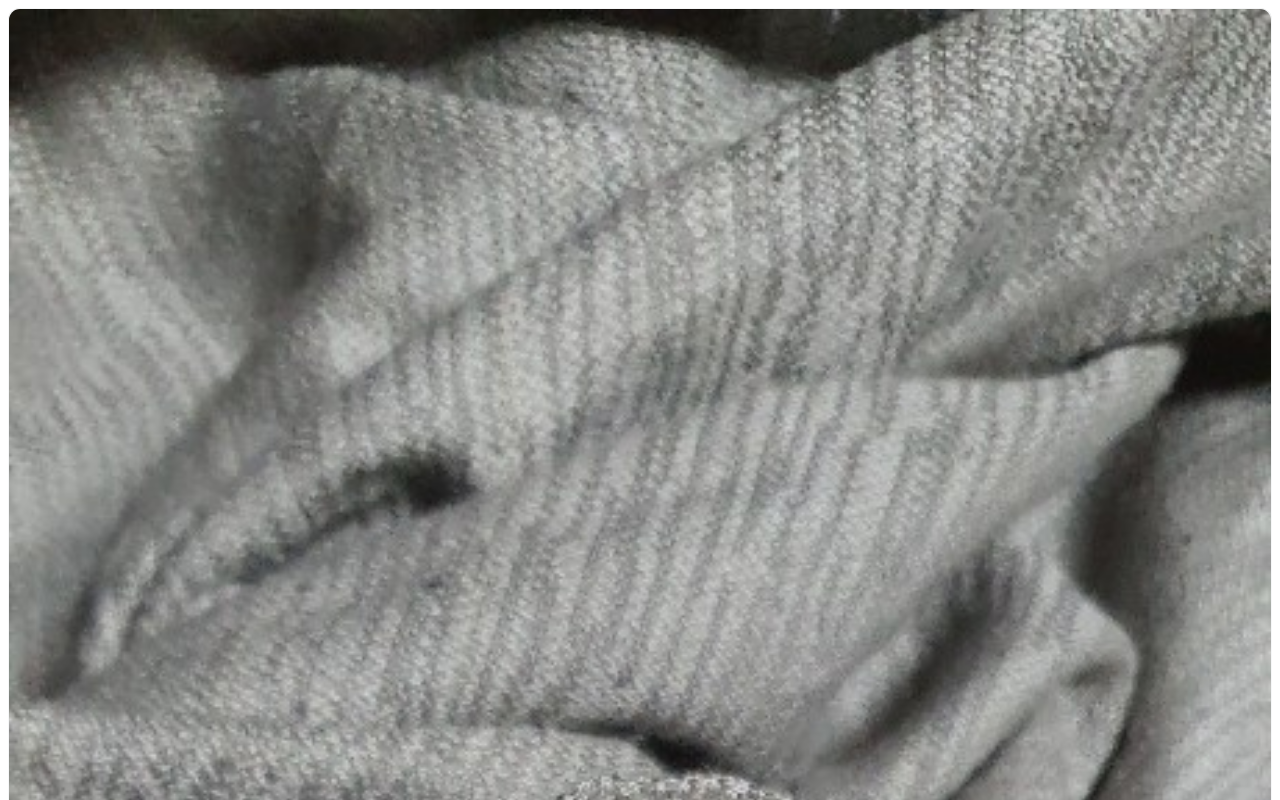
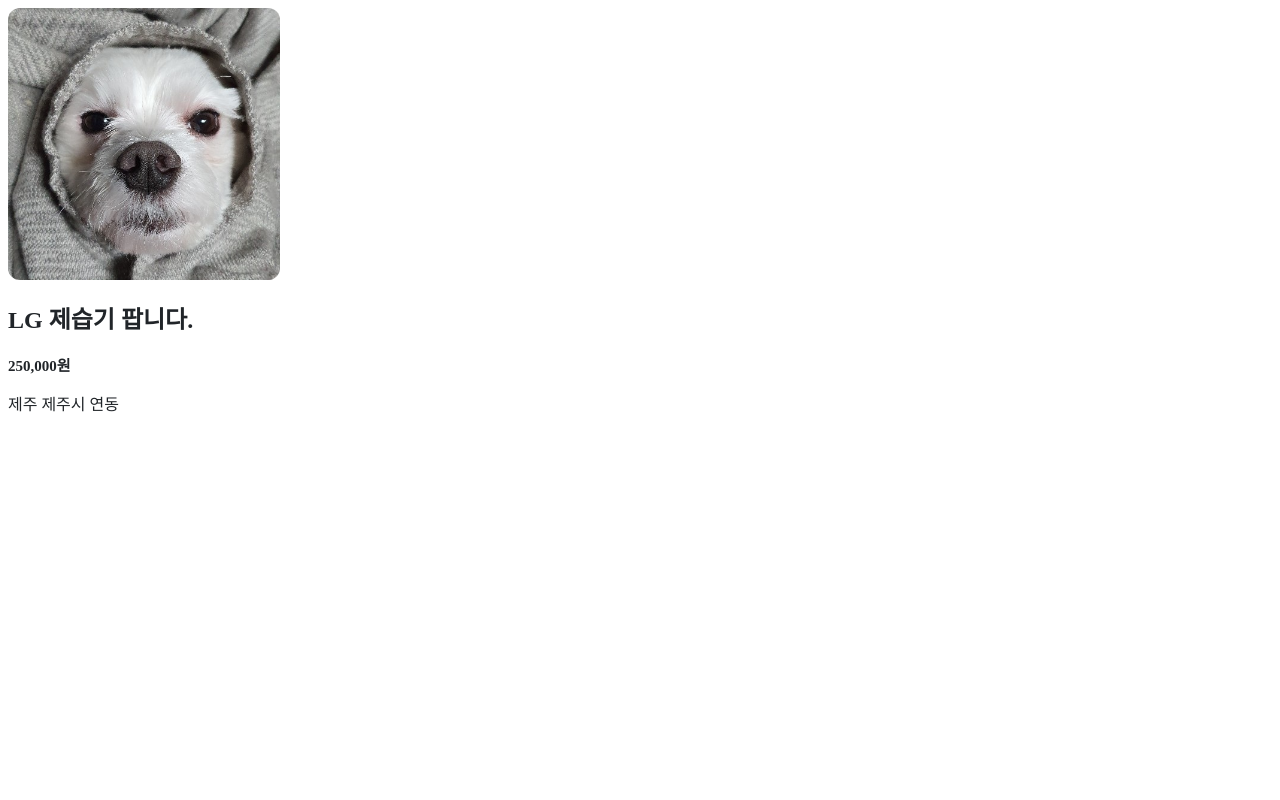
Before and after one commit to codestates-seb/seb43_main_021, a React (Create React App) app in the folder client/: page / in a window 1280 px wide. Shown: the top 800 px of the page. Built offline with nearby package versions, Linux system fonts and the light colour scheme.

Commit message:
이미지 컴포넌트 추가

```diff
--- a/client/src/App.js
+++ b/client/src/App.js
@@ -1,7 +1,53 @@
 import Images from "./components/UI/Item/Images";
+import styled from "styled-components";
 
-function App() {
-  return <Images />;
+const App = () => {
+  return (
+    <ItemContainer>
+      <ItemBox>
+      <Images />
+      <ItemDesc>
+        <h2>LG 제습기 팝니다.</h2>
+        <div>250,000원</div>
+        <p>제주 제주시 연동</p>
+      </ItemDesc>
+      </ItemBox>
+    </ItemContainer>
+  )
 }
 
+const ItemContainer = styled.div`
+width: calc(25% - 44px);
+margin-right: 44px;
+margin-bottom: 56px;
+`;
+
+const ItemBox = styled.div`
+text-decoration: none;
+color: #212529;
+`;
+
+const ItemDesc = styled.div`
+margin-top: 12px;
+
+div {
+ font-size: 15px;
+ font-weight: 700;
+ line-height: 1.5;
+ margin-bottom: 4px;
+}
+
+p {
+  font-size: 16px;
+  letter-spacing: -0.02px;
+  color: #212529;
+  overflow: hidden;
+  white-space: nowrap;
+  text-overflow: ellipsis;
+  margin-bottom: 4px;
+  line-height: 1.5;
+  font-weight: normal;
+}
+`;
+
 export default App;
--- a/client/src/components/UI/Item/Images.js
+++ b/client/src/components/UI/Item/Images.js
@@ -1,6 +1,8 @@
 import myImage from '../../../assets/image2.jpg';
 import styled from 'styled-components'
 
+
+// 이미지 alt에 등록한 물품 제목 넣기 ex) alt={title}
 const Images = () => {
     return (
         <ImageContainer>
@@ -19,14 +21,14 @@ const ImageContainer = styled.div`
     box-shadow: inset 0px 0px 1px rgba(0, 0, 0, 0.15);
     box-sizing: border-box;
     img {
-        width: 100%;
         position: absolute;
-        top: 0;
-        bottom: 0;
-        box-sizing: border-box;
+        top: 50%;
+        left: 50%;
+        transform: translate(-50%, -50%);
+        max-width: 100%;
+        height: auto;
         border-radius: 12px;
         border: 1px solid transparent;
-        object-fit: contain;
     }
 `;
 
```
